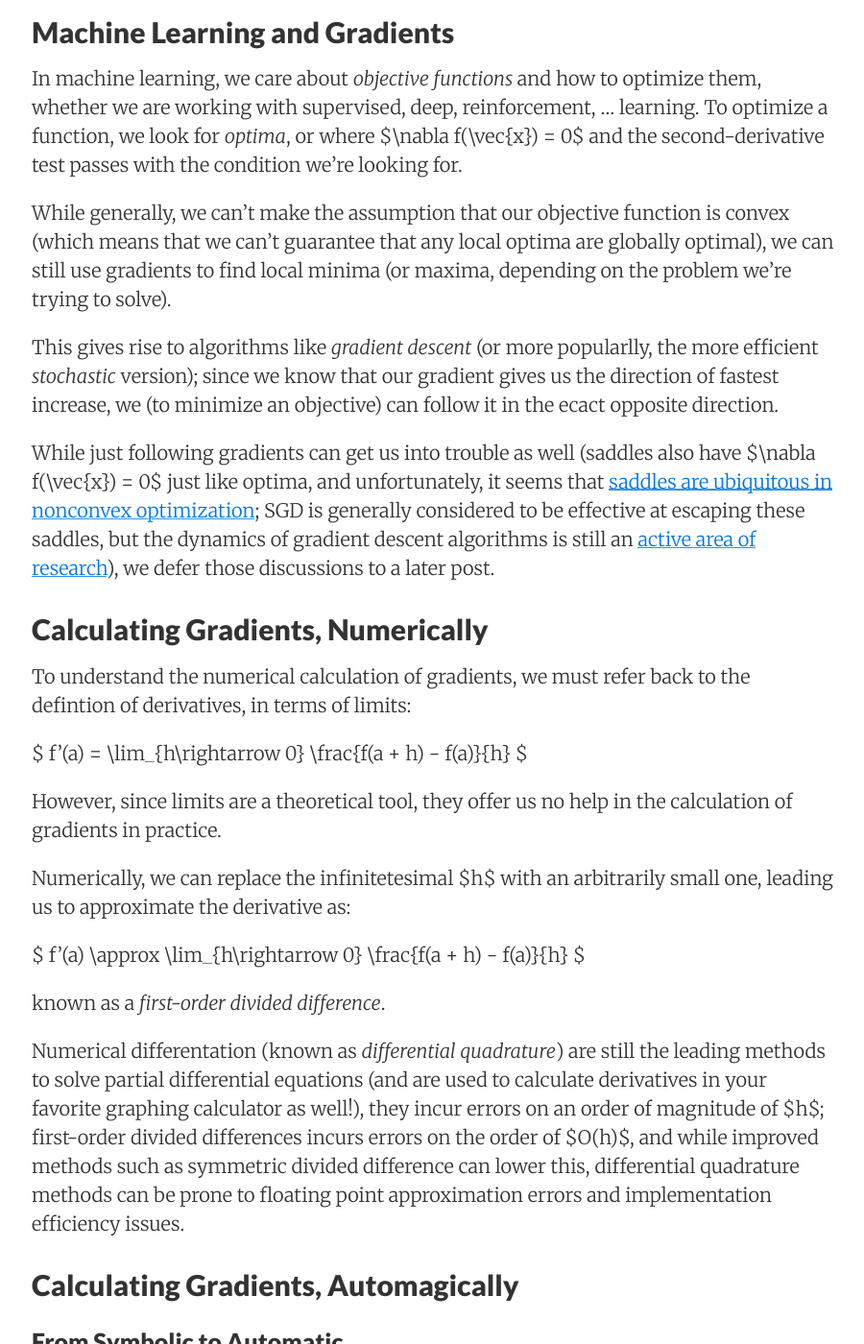
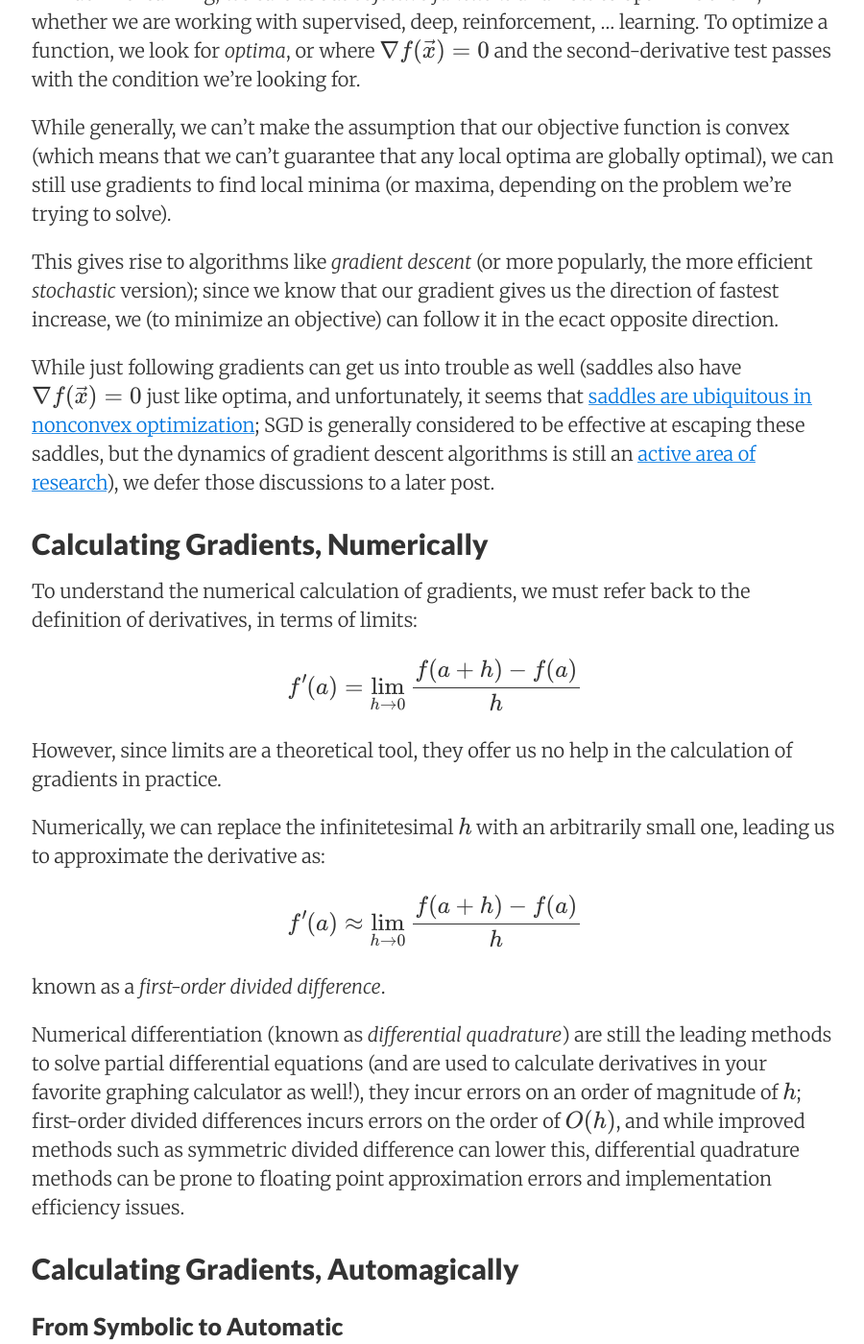
Before and after one commit to math-bootcamp/math-bootcamp.github.io, a Jekyll site: the page built from _posts/2019-07-23-the-derivative.md, in a window 1280 px wide and 1400 px high, scrolled down 2061 px. Shown: the whole window at 96% size, without its empty margins (187-1087 px from the left). Built offline with Jekyll 4.4.1, drawn with Linux system fonts in a browser that asks for light colours; formulas are drawn with MathJax 3; some of the changed text lies outside the part shown.

Commit message:
fix typos and enable mathjax

```diff
--- a/_config.yml
+++ b/_config.yml
@@ -24,7 +24,7 @@ show_related_posts:   false
 show_post_footers:    false
 show_social_icons:    false
 ajaxify_contact_form: false
-enable_mathjax: false
+enable_mathjax: true
 extended_fonts: false
 enable_anchorjs: false
 # Preview image for social media aka og:image and twitter:image
--- a/_includes/head.html
+++ b/_includes/head.html
@@ -41,7 +41,7 @@
     <!-- MathJax -->
     {% if site.enable_mathjax %}
     <script type="text/javascript" async
-        src="//cdnjs.cloudflare.com/ajax/libs/mathjax/2.7.1/MathJax.js?config=TeX-AMS-MML_HTMLorMML">
+            src="https://cdnjs.cloudflare.com/ajax/libs/mathjax/2.7.5/latest.js?config=TeX-MML-AM_CHTML">
     </script>
     {% endif %}
 
--- a/_posts/2019-07-23-the-derivative.md
+++ b/_posts/2019-07-23-the-derivative.md
@@ -12,49 +12,49 @@ categories: machinelearning basics
 
 Machine learning, especially deep learning, is built almost entirely on differentiation. In this post, we will briefly describe differentiation, derivatives, and gradients. From there, we will continue on to discuss their connection to the underlying core idea behind many popular deep learning frameworks: automatic differentiation.
 
-<a href=\"https://colab.research.google.com/drive/1pD4Lnr1Gs8S3KiUT86D1zZzpWlHOBWRQ" target=\"_parent\"><img src=\"https://colab.research.google.com/assets/colab-badge.svg\" alt=\"Open In Colab\"/></a>
+<a href="https://colab.research.google.com/drive/1pD4Lnr1Gs8S3KiUT86D1zZzpWlHOBWRQ" target="_parent"><img src="https://colab.research.google.com/assets/colab-badge.svg" alt="Open In Colab"/></a>
 
 ## Derivatives
 
 While derivatives can be explained and generalized to quite [a](#TODO) [few](#TODO) [domains](#TODO), we will start with the most elementary formulation: in the case of a function of a single, real-valued variable.
 
-Concretely, a derivative in this setting measures sensitivity of change of the output with respect to its input: graphically in one dimension, this is the slope of the tangent line at $f(x)$; in physics, we often hear that the rate of change in position (output) with respect to time (input) is _velocity_, and similarly for velocity and acceleration.
+Concretely, a derivative in this setting measures sensitivity of change of the output with respect to its input: graphically in one dimension, this is the slope of the tangent line at $$f(x)$$; in physics, we often hear that the rate of change in position (output) with respect to time (input) is _velocity_, and similarly for velocity and acceleration.
 
 ![TODO - Links need to be fixed][../images/the-derivative/sincos.gif]
 
 Derivatives can be generalized to both higher orders and higher dimensions. Higher orders of derivatives are just differentiating with respect to the input once again; for example, the second order derivative of position with respect to time brings us back to acceleration.
 
-To understand higher dimensional derivatives, we can introduce _partial derivatives_. When given vector-values input $\vec{x}$, a partial erivative is just a derivative of the output with repsect to a particular _component_ of $\vec{x}$. When dealing with scalar-valued functions (i.e the output is a scalar, or notationally, $f: \mathbb{R}^n \rightarrow \mathbb{R}), the vector of first order partial derivatives is called the _gradient_. If the output itself is vector-valued, the matrix of first-order partial derivatives is called the _Jacobian_; in fact, the Jacobian is just a generalization of the gradient.
+To understand higher dimensional derivatives, we can introduce _partial derivatives_. When given vector-values input $$\vec{x}$$, a partial derivative is just a derivative of the output with respect to a particular _component_ of $$\vec{x}$$. When dealing with scalar-valued functions (i.e the output is a scalar, or notationally, $$f: \mathbb{R}^n \rightarrow \mathbb{R}$$), the vector of first order partial derivatives is called the _gradient_. If the output itself is vector-valued, the matrix of first-order partial derivatives is called the _Jacobian_; in fact, the Jacobian is just a generalization of the gradient.
 
-Just as the derivative of a real-valued function is the slope of the tangent line, the gradient's direction is the _direction of greatest increase_, where the rate of that increase is given by the magnitude. Often, we will use the notation $\nabla f(\vec{x})$ to denote the gradient notationally.
+Just as the derivative of a real-valued function is the slope of the tangent line, the gradient's direction is the _direction of greatest increase_, where the rate of that increase is given by the magnitude. Often, we will use the notation $$\nabla f(\vec{x})$$ to denote the gradient notationally.
 
 In machine learning, we are generally concerned with scalar-valued functions, so we focus our attention mostly on the gradient. While higher-order derivatives of scalar-valued functions are used in machine learning (the matrix of second-order derivatives of a vector-valued function is called the _Hessian_, and when the derivatives are taken with respect to parameters instead of the inputs,the matrix is called the _Fisher Information Matrix_), they deserve to be covered in their own post, and are not central to discussion here.
 
 ## Machine Learning and Gradients
 
-In machine learning, we care about _objective functions_ and how to optimize them, whether we are working with supervised, deep, reinforcement, ... learning. To optimize a function, we look for _optima_, or where $\nabla f(\vec{x}) = 0$ and the second-derivative test passes with the condition we're looking for.
+In machine learning, we care about _objective functions_ and how to optimize them, whether we are working with supervised, deep, reinforcement, ... learning. To optimize a function, we look for _optima_, or where $$\nabla f(\vec{x}) = 0$$ and the second-derivative test passes with the condition we're looking for.
 
 While generally, we can't make the assumption that our objective function is convex (which means that we can't guarantee that any local optima are globally optimal), we can still use gradients to find local minima (or maxima, depending on the problem we're trying to solve).
 
-This gives rise to algorithms like _gradient descent_ (or more popularlly, the more efficient _stochastic_ version); since we know that our gradient gives us the direction of fastest increase, we (to minimize an objective) can follow it in the ecact opposite direction.
+This gives rise to algorithms like _gradient descent_ (or more popularly, the more efficient _stochastic_ version); since we know that our gradient gives us the direction of fastest increase, we (to minimize an objective) can follow it in the ecact opposite direction.
 
-While just following gradients can get us into trouble as well (saddles also have $\nabla f(\vec{x}) = 0$ just like optima, and unfortunately, it seems that [saddles are ubiquitous in nonconvex optimization](#TODO); SGD is generally considered to be effective at escaping these saddles, but the dynamics of gradient descent algorithms is still an [active area of research](#TODO)), we defer those discussions to a later post.
+While just following gradients can get us into trouble as well (saddles also have $$\nabla f(\vec{x}) = 0$$ just like optima, and unfortunately, it seems that [saddles are ubiquitous in nonconvex optimization](#TODO); SGD is generally considered to be effective at escaping these saddles, but the dynamics of gradient descent algorithms is still an [active area of research](#TODO)), we defer those discussions to a later post.
 
 ## Calculating Gradients, Numerically
 
-To understand the numerical calculation of gradients, we must refer back to the defintion of derivatives, in terms of limits:
+To understand the numerical calculation of gradients, we must refer back to the definition of derivatives, in terms of limits:
 
-$ f'(a) = \lim_{h\rightarrow 0} \frac{f(a + h) - f(a)}{h} $
+$$ f'(a) = \lim_{h\rightarrow 0} \frac{f(a + h) - f(a)}{h} $$
 
 However, since limits are a theoretical tool, they offer us no help in the calculation of gradients in practice.
 
-Numerically, we can replace the infinitetesimal $h$ with an arbitrarily small one, leading us to approximate the derivative as:
+Numerically, we can replace the infinitetesimal $$h$$ with an arbitrarily small one, leading us to approximate the derivative as:
 
-$ f'(a) \approx \lim_{h\rightarrow 0} \frac{f(a + h) - f(a)}{h} $
+$$ f'(a) \approx \lim_{h\rightarrow 0} \frac{f(a + h) - f(a)}{h} $$
 
 known as a _first-order divided difference_.
 
-Numerical differentation (known as _differential quadrature_) are still the leading methods to solve partial differential equations (and are used to calculate derivatives in your favorite graphing calculator as well!), they incur errors on an order of magnitude of $h$; first-order divided differences incurs errors on the order of $O(h)$, and while improved methods such as symmetric divided difference can lower this, differential quadrature methods can be prone to floating point approximation errors and implementation efficiency issues.
+Numerical differentiation (known as _differential quadrature_) are still the leading methods to solve partial differential equations (and are used to calculate derivatives in your favorite graphing calculator as well!), they incur errors on an order of magnitude of $$h$$; first-order divided differences incurs errors on the order of $$O(h)$$, and while improved methods such as symmetric divided difference can lower this, differential quadrature methods can be prone to floating point approximation errors and implementation efficiency issues.
 
 ## Calculating Gradients, Automagically
 
```
Also changed, not shown: 9 other files.
